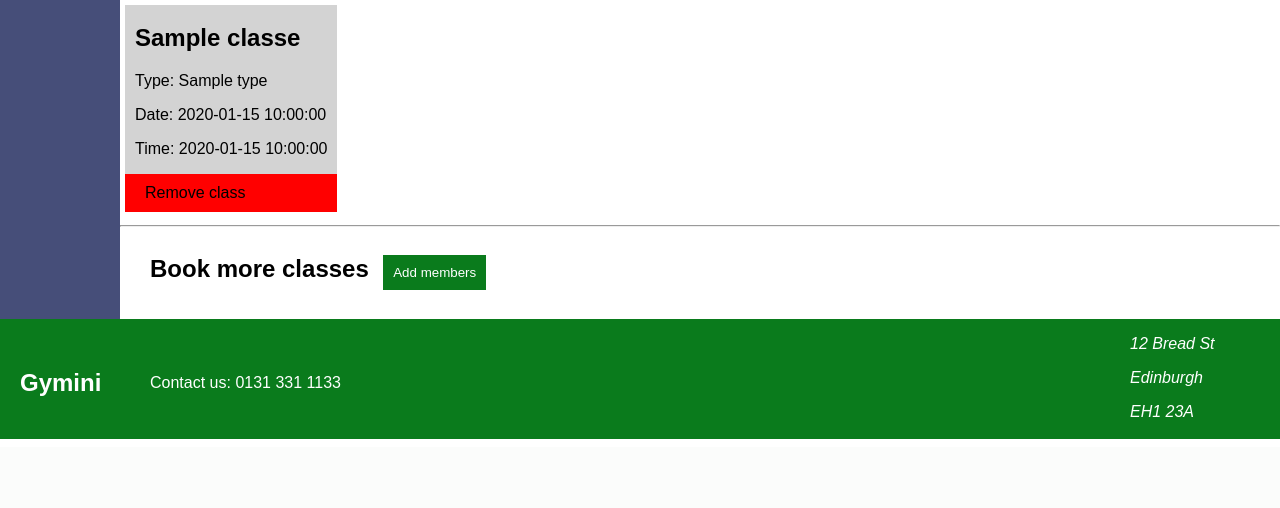
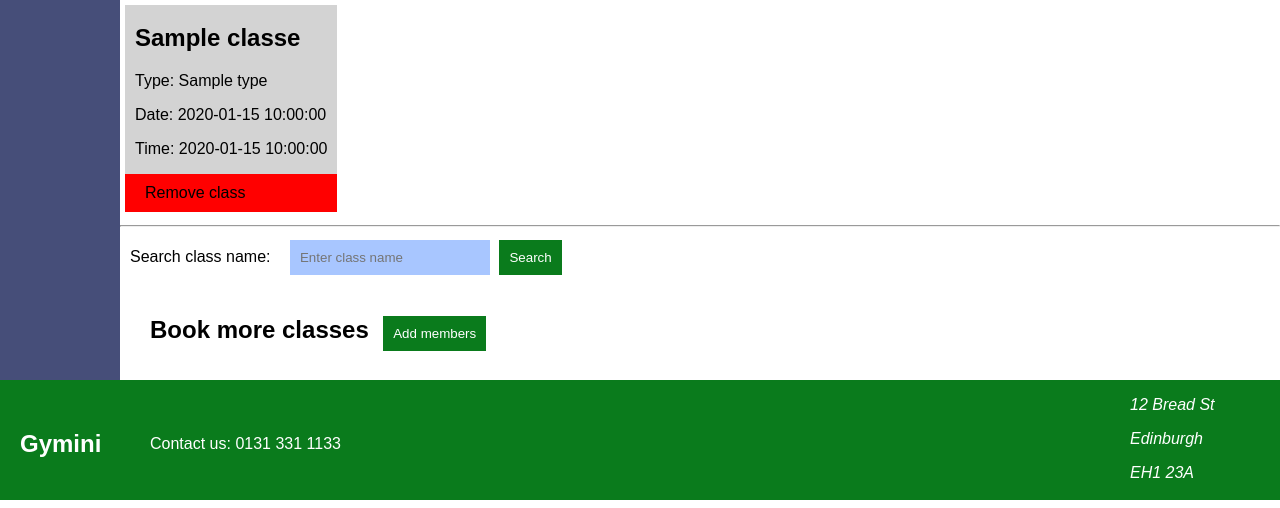
Before and after one commit to StrtMilne/e53-python-project-gym, a Flask app: page /members/1/view in a window 1280 px wide. Shown: the part 574-1082 px from the top of the page. Before the commit the page ends 1013 px from the top, so only its background shows below. Run offline with Flask 2, Linux system fonts and the light colour scheme; a database or web service that is not in the repository returns one stand-in record (values such as "Sample title"); some libraries are stand-ins or nearby versions.

Commit message:
added final search function to member view page

```diff
--- a/controllers/members_controller.py
+++ b/controllers/members_controller.py
@@ -44,7 +44,8 @@ def update_member(id):
     all_classes = classes_repository.select_all()
     class_ids = members_repository.class_ids(id)
 
-    return render_template("/members/booked_classes.html", title="Booked classes", member=member, booked_classes=classes, all_classes=all_classes, all_class_ids=class_ids, member_id=id)
+    class_search = None
+    return render_template("/members/booked_classes.html", title="Booked classes", member=member, booked_classes=classes, all_classes=all_classes, all_class_ids=class_ids, member_id=id, class_search=class_search)
 
 @members_blueprint.route("/members/new")
 def add_member():
@@ -72,7 +73,8 @@ def booked_classes(id):
     all_classes = classes_repository.select_all()
     class_ids = members_repository.class_ids(id)
     member = members_repository.select(id)
-    return render_template("/members/booked_classes.html", title="Booked classes", member=member, booked_classes=classes, all_classes=all_classes, all_class_ids=class_ids, member_id=id)
+    class_search = None
+    return render_template("/members/booked_classes.html", title="Booked classes", member=member, booked_classes=classes, all_classes=all_classes, all_class_ids=class_ids, member_id=id, class_search=class_search)
 
 @members_blueprint.route("/members/booked_classes/<member_id>/<class_id>/remove")
 def remove_member(member_id, class_id):
@@ -83,7 +85,8 @@ def remove_member(member_id, class_id):
     all_classes = classes_repository.select_all()
     class_ids = members_repository.class_ids(member_id)
     member = members_repository.select(member_id)
-    return render_template("/members/booked_classes.html", title="Booked classes", member=member, booked_classes=classes, all_classes=all_classes, all_class_ids=class_ids, member_id=member_id)
+    class_search = None
+    return render_template("/members/booked_classes.html", title="Booked classes", member=member, booked_classes=classes, all_classes=all_classes, all_class_ids=class_ids, member_id=member_id, class_search=class_search)
 
 @members_blueprint.route("/members/<member_id>/booked_classes", methods=["POST"])
 def add_multiple_classes(member_id):
@@ -99,7 +102,8 @@ def add_multiple_classes(member_id):
     all_classes = classes_repository.select_all()
     class_ids = members_repository.class_ids(member_id)
     member = members_repository.select(member_id)
-    return render_template("/members/booked_classes.html", title="Booked classes", member=member, booked_classes=classes, all_classes=all_classes, all_class_ids=class_ids, member_id=member_id)
+    class_search = None
+    return render_template("/members/booked_classes.html", title="Booked classes", member=member, booked_classes=classes, all_classes=all_classes, all_class_ids=class_ids, member_id=member_id, class_search=class_search)
 
 @members_blueprint.route("/members/member_search", methods=["POST"])
 def member_search():
@@ -107,3 +111,14 @@ def member_search():
     member_search = None
     member_search = request.form["search"]
     return render_template("/members/view.html", title="All members", all_members=members, member_search=member_search)
+
+@members_blueprint.route("/members/<id>/class_search", methods=["POST"])
+def class_search(id):
+    classes = []
+    classes = members_repository.classes(id)
+    all_classes = classes_repository.select_all()
+    class_ids = members_repository.class_ids(id)
+    member = members_repository.select(id)
+    class_search = None
+    class_search = request.form["search"]
+    return render_template("/members/booked_classes.html", title="Booked classes", member=member, booked_classes=classes, all_classes=all_classes, all_class_ids=class_ids, member_id=id, class_search=class_search)
--- a/models/gym_class.py
+++ b/models/gym_class.py
@@ -19,7 +19,7 @@ class Class:
             "capacity": capacity,
             "members": [],
             "peak": self.peak_time(self.time),
-            "id": id,
+            "id": id
         }
 
     def __getitem__(self, key):
--- a/repositories/classes_repository.py
+++ b/repositories/classes_repository.py
@@ -45,7 +45,7 @@ def update(gym_class):
 
 def members(id):
     members = []
-    sql = "SELECT members.* FROM members INNER JOIN attendances ON attendances.member_id = members.id INNER JOIN classes ON classes.id = attendances.class_id WHERE classes.id = %s"
+    sql = "SELECT members.* FROM members INNER JOIN attendances ON attendances.member_id = members.id INNER JOIN classes ON classes.id = attendances.class_id WHERE classes.id = %s ORDER BY date DESC"
     values = [id]
     results = run_sql(sql, values)
 
--- a/templates/members/booked_classes.html
+++ b/templates/members/booked_classes.html
@@ -43,6 +43,13 @@
     {% endfor %}
 </section>
     <hr>
+
+<form action="/members/{{ member.id }}/class_search" method="POST">
+    <label for="class_search" class="text">Search class name:</label>
+    <input type="text" name="search" id="search" placeholder="Enter class name" class="form-input">
+    <button type="submit" class="submit-button">Search</button>
+</form>
+
 <form action="/members/{{ member.id }}/booked_classes" method="POST">
 <h2 class="spaces">Book more classes</h2>
 <button type="submit" class="submit-button">Add members</button>
@@ -50,6 +57,7 @@
 <section class="view-container">
     {% for class in all_classes %}
         {% if class.id not in all_class_ids %}
+            {% if class_search == None or class.name == class_search %}
                 <div class="view-member">
                     <h2 class="text">{{ class.name }}</h2>
                     <p class="text">Type: {{ class.type }}</p>
@@ -65,6 +73,7 @@
                         </div>
                     {% endif%}
                 </div>
+            {% endif %}
         {% endif %}
     {% endfor %}
 </section>
```
